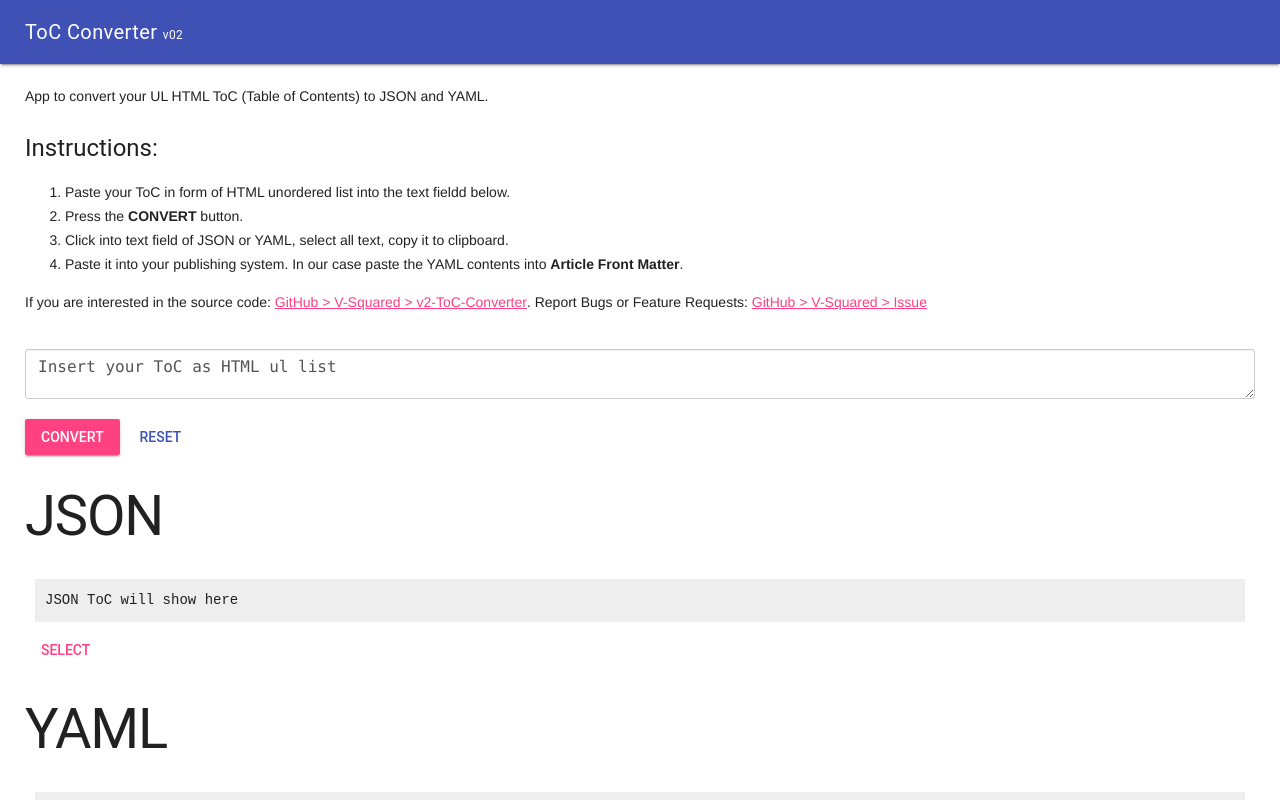
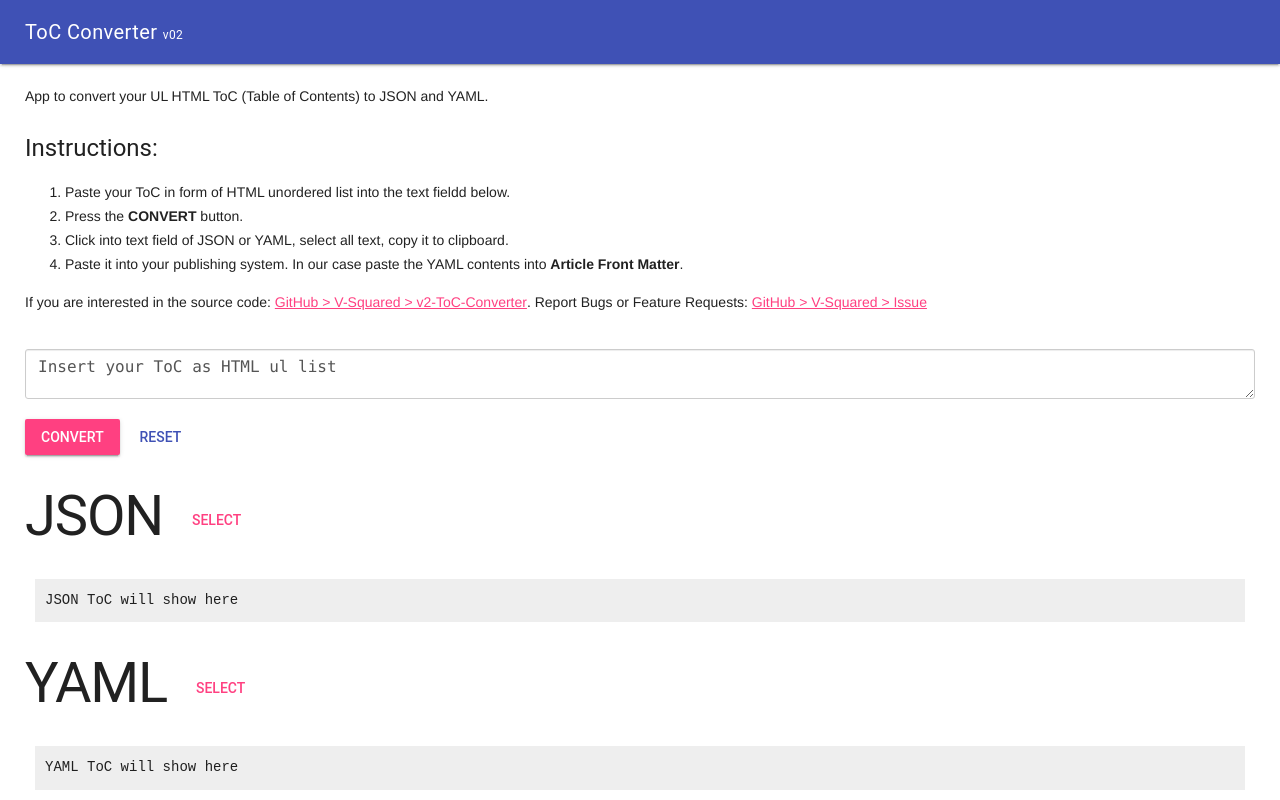
Before and after one commit to V-Squared/v2-ToC-Converter, a website: page index.html in a window 1280 px wide. Drawn offline with nearby package versions, Linux system fonts and the light colour scheme.

Commit message:
update select position

```diff
--- a/index.html
+++ b/index.html
@@ -52,24 +52,23 @@
 
       <h1>
         JSON
+        <button id="selectJson" class="mdl-button mdl-js-button mdl-button--colored mdl-js-ripple-effect mdl-button--accent">Select</button>
       </h1>
 
       <!-- result container -->
       <pre id="result">JSON ToC will show here</pre>
-      <button id="selectJson" class="mdl-button mdl-js-button mdl-button--colored mdl-js-ripple-effect mdl-button--accent">Select</button>
       <!-- result container ends -->
 
       <h1>
         YAML
+        <button id="selectYAML" class="mdl-button mdl-js-button mdl-button--colored mdl-js-ripple-effect mdl-button--accent">Select</button>
       </h1>
 
       <pre id="resultYml">YAML ToC will show here</pre>
-      <button id="selectYAML" class="mdl-button mdl-js-button mdl-button--colored mdl-js-ripple-effect mdl-button--accent">Select</button>
 
-      <h1>Markdown</h1>
+      <h1>Markdown <button id="selectMarkdown" class="mdl-button mdl-js-button mdl-button--colored mdl-js-ripple-effect mdl-button--accent">Select</button></h1>
 
       <pre id="resultMarkdown">Markdown ToC will show here</pre>
-      <button id="selectMarkdown" class="mdl-button mdl-js-button mdl-button--colored mdl-js-ripple-effect mdl-button--accent">Select</button>
     </div>
 
   </div>
```
